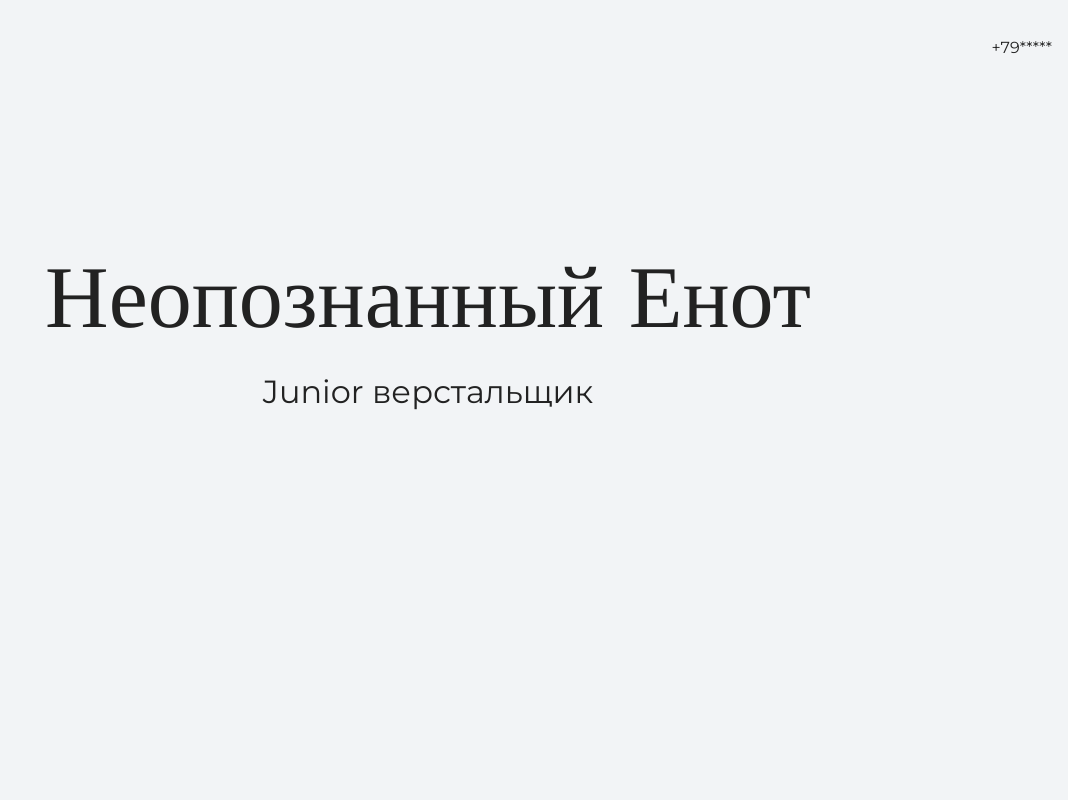
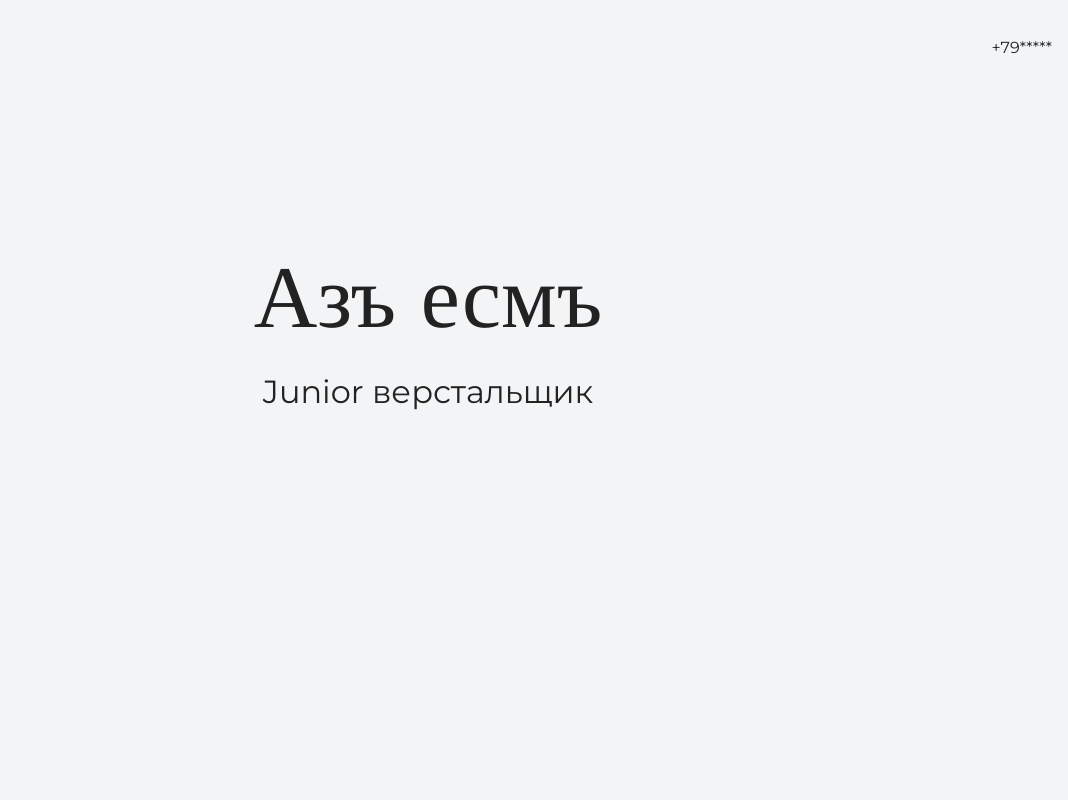
Before and after one commit to Iakimchuk/One, a plain HTML site: page index.html in a window 1280 px wide. Shown: the top 800 px of the page, without its empty margins (212-1280 px from the left). Drawn offline with nearby package versions, Linux system fonts and the light colour scheme.

Commit message:
First name

```diff
--- a/index.html
+++ b/index.html
@@ -16,7 +16,7 @@
 
     <section class="hero-image">
 	<div class="container">
-      <h1 class="heading">Неопознанный Енот</h1>
+      <h1 class="heading">Азъ есмъ</h1>
       <p>Junior верстальщик</p>
 	</div>
     </section>
```
